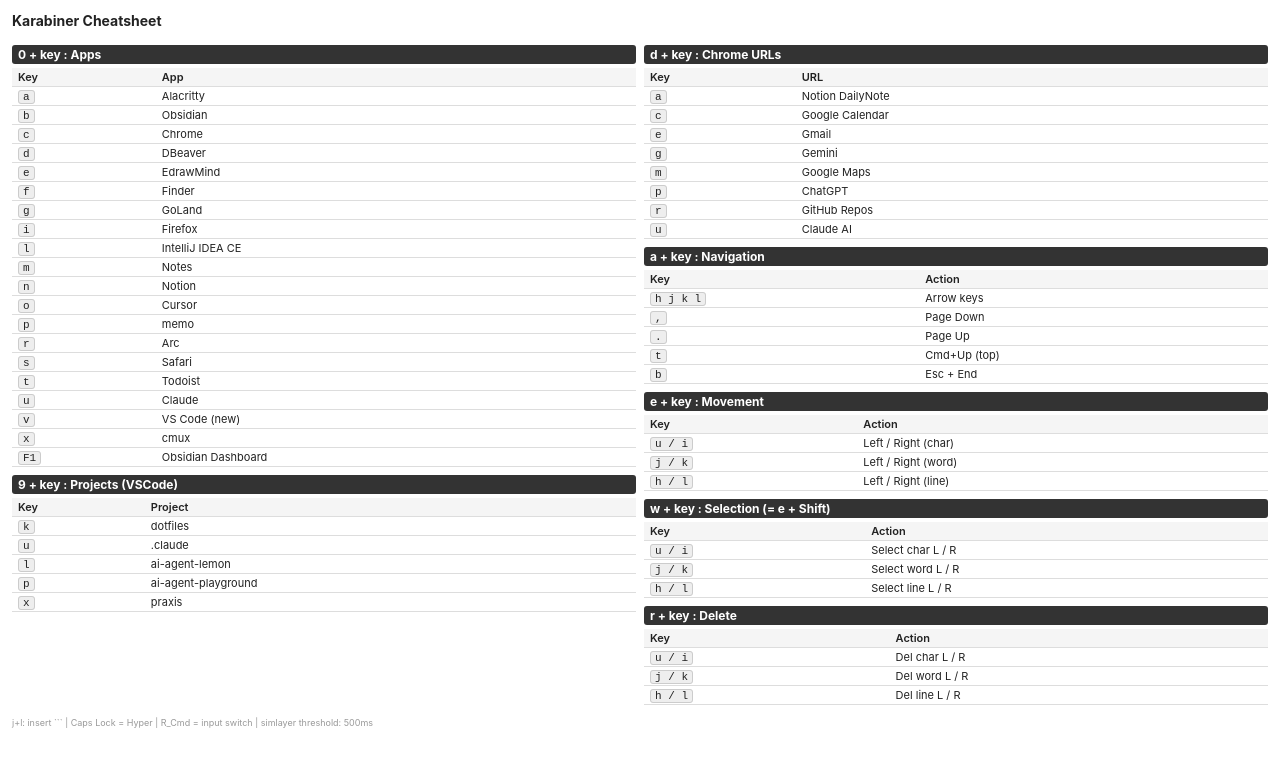
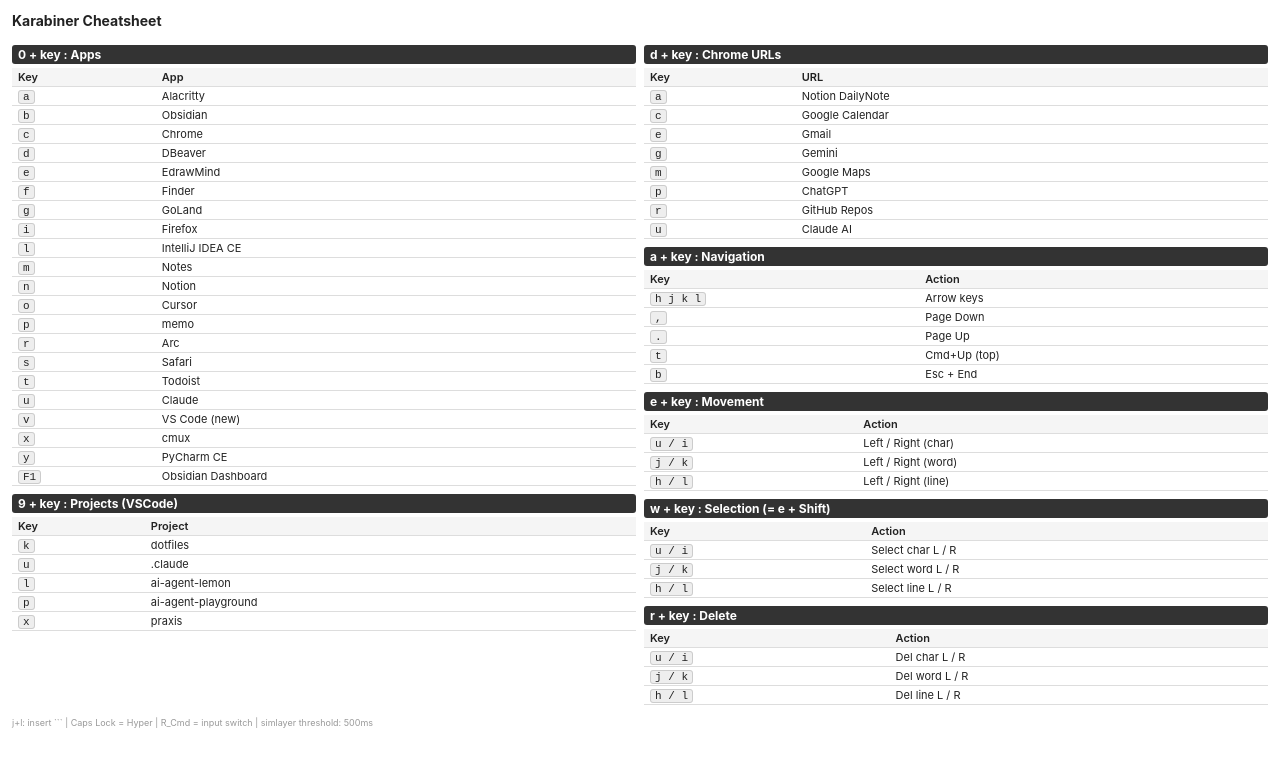
Before and after one commit to 1206yaya/dotfiles, a plain HTML site: page karabiner/cheatsheet.html in a window 1280 px wide. Drawn offline with Linux system fonts and the light colour scheme.

Commit message:
feat(karabiner): super+y で PyCharm CE を起動するショートカットを追加
既存の super+l (IDEA CE) / super+g (GoLand) / super+w (WebStorm) と
同じ規約で IDE 起動ショートカットに PyCharm CE を追加。
cheatsheet.html にも対応エントリを反映し、一覧から参照可能にした。

```diff
--- a/karabiner/cheatsheet.html
+++ b/karabiner/cheatsheet.html
@@ -44,6 +44,7 @@
 <tr><td><kbd>u</kbd></td><td>Claude</td></tr>
 <tr><td><kbd>v</kbd></td><td>VS Code (new)</td></tr>
 <tr><td><kbd>x</kbd></td><td>cmux</td></tr>
+<tr><td><kbd>y</kbd></td><td>PyCharm CE</td></tr>
 <tr><td><kbd>F1</kbd></td><td>Obsidian Dashboard</td></tr>
 </table>
 
```
Also changed, not shown: 1 other file.
